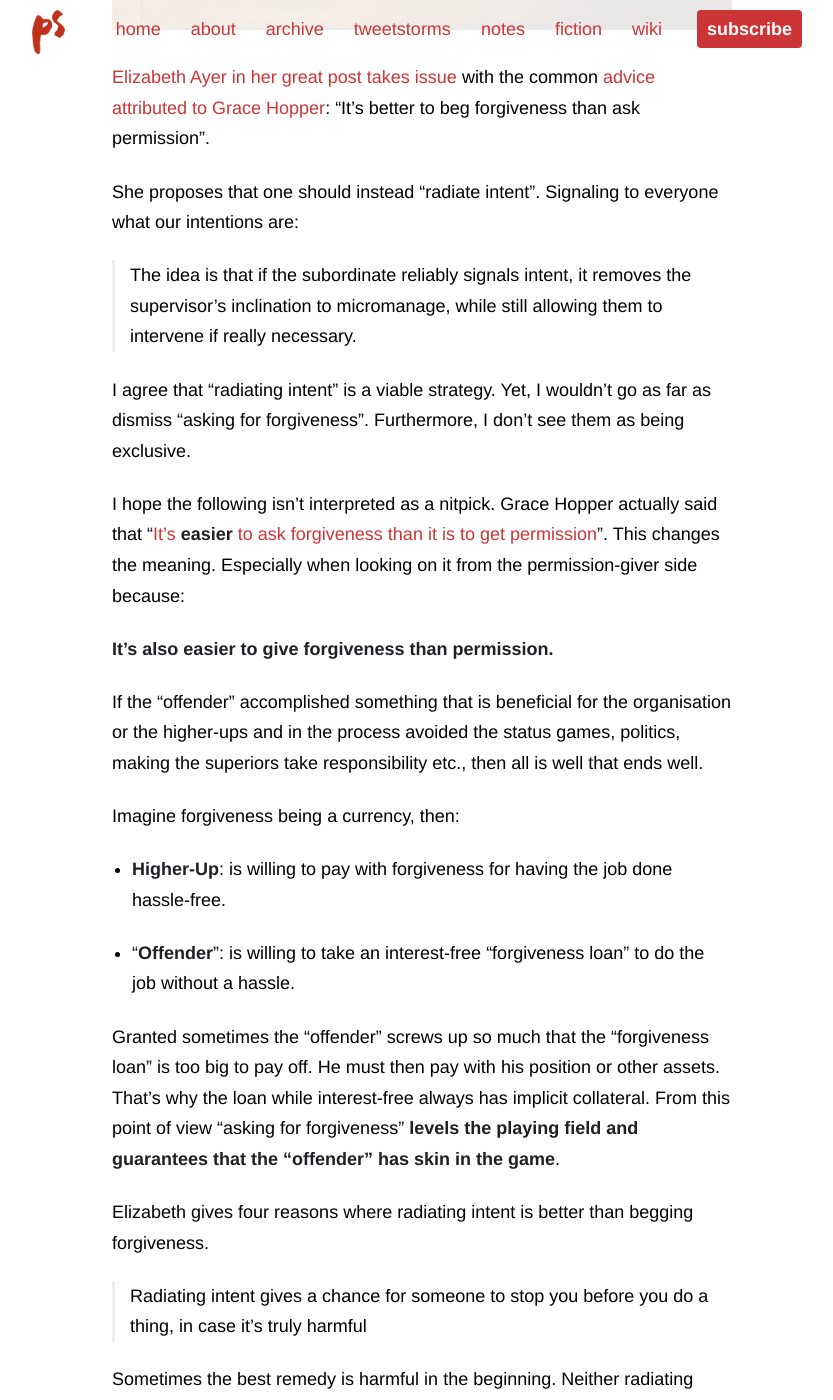
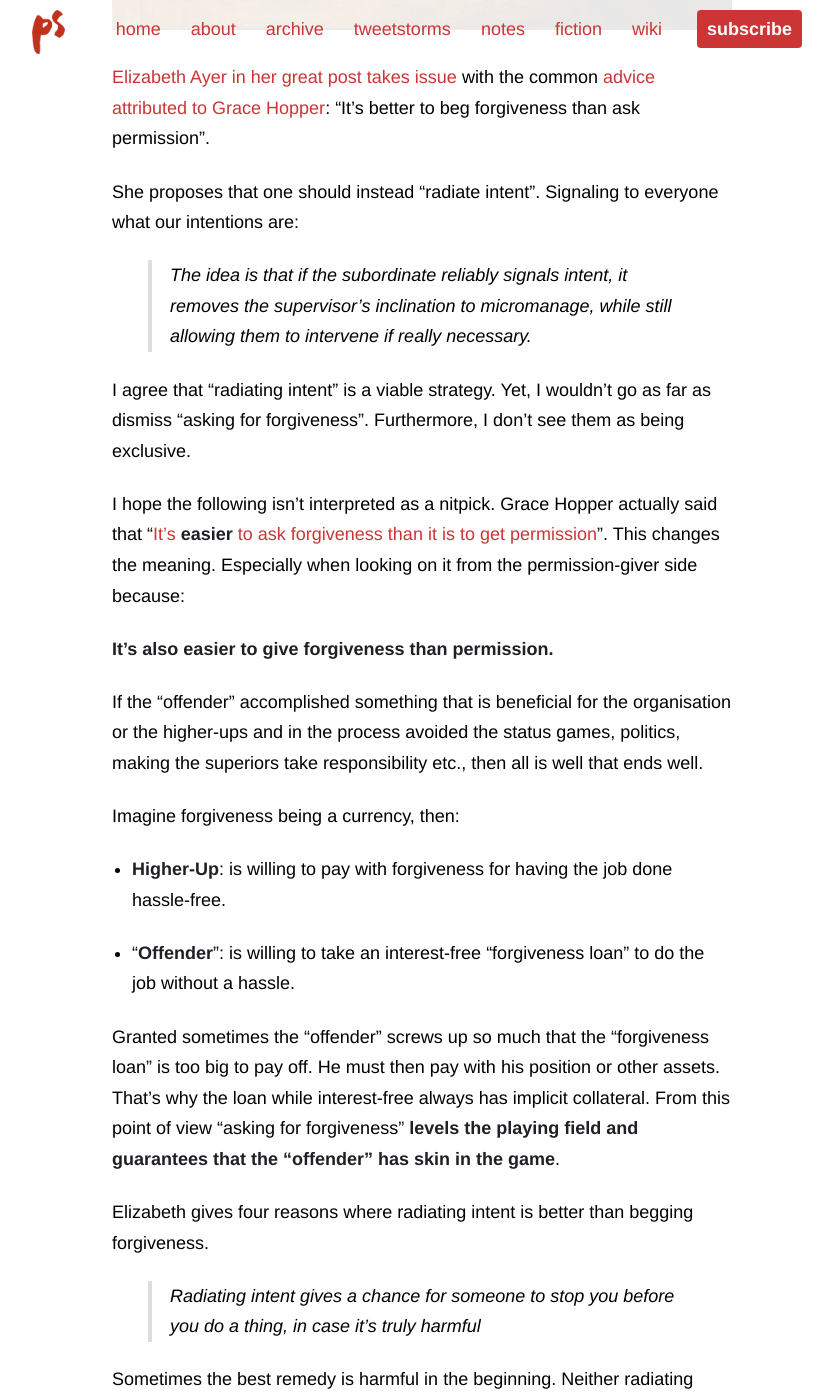
Before and after one commit to psto/stojanow.com, a Jekyll site: the page built from index.html, in a window 1280 px wide and 1400 px high, scrolled down 1480 px. Shown: the whole window, without its empty margins (218-1051 px from the left). Built offline with Jekyll 4.4.1, drawn with Linux system fonts in a browser that asks for light colours; nearby versions of some CDN libraries; the list of posts is cut into pages by our own code; comment, search, counter and statistics services are not loaded.

```diff
--- a/_posts/tweetstorms/2018-06-25-culture-is-software.markdown
+++ b/_posts/tweetstorms/2018-06-25-culture-is-software.markdown
@@ -4,7 +4,7 @@ title:  "Our brains are hardware that run on culture - software"
 date:   2018-06-25 08:41:43 +0200
 description: "Brains are hardware and run on culture, software. Culture transmits information and upgrades us.  With the improvement of technology, upgrades became more frequent. Culture is no longer a standard release, but a rolling release."
 category: tweetstorms
-tags: tweetstorm culture technology memes biology
+tags: tweetstorm posts culture technology memes biology
 image: /assets/images/tweetstorms_images/brain_on_culture.jpeg
 ---
 
--- a/assets/css/style.css
+++ b/assets/css/style.css
@@ -668,8 +668,11 @@ p.small {
 }
 
 blockquote {
-  padding-left: 15px;
-  border-left: 3px solid #eee;
+  border-left: 4px solid #ddd;
+  font-style: italic;
+  line-height: 24px;
+  margin: 0 2em;
+  padding: 0 1em;
 }
 
 hr {
--- a/index.html
+++ b/index.html
@@ -2,6 +2,7 @@
 profile: true
 pagination:
   enabled: true
+  tags: posts
 ---
 
 {% include post-list.html %}
```
Also changed, not shown: _posts/fiction/2019-01-02-the-abyss.md (+1 -1 lines), _posts/fiction/2019-02-03-the-justice-accountant.md (+1 -1 lines).
